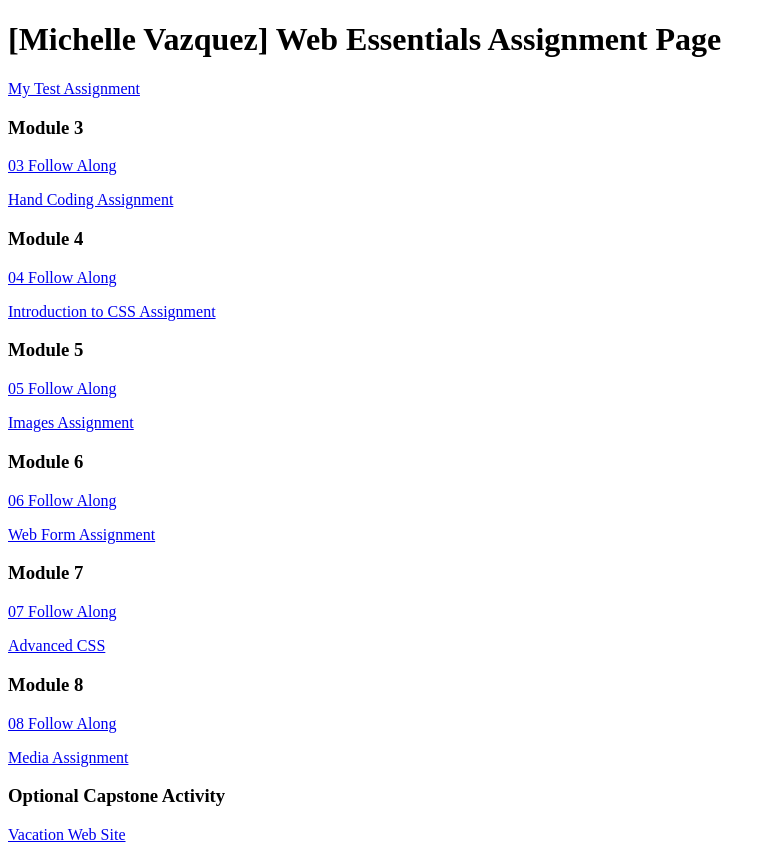
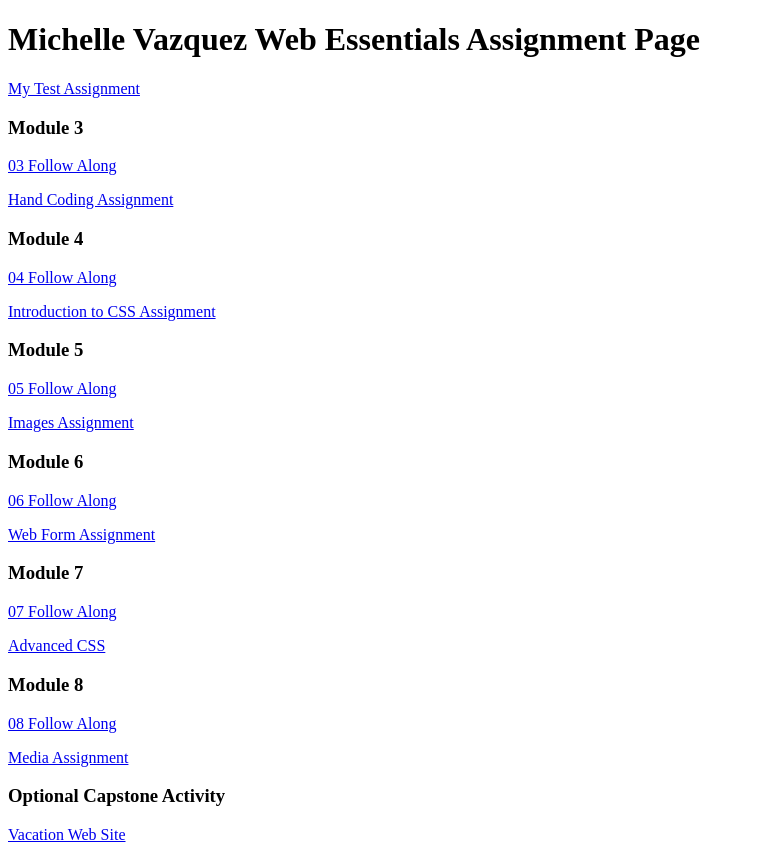
Before and after one commit to mimivaz22/dwdd1600, a plain HTML site: page index.html in a window 1280 px wide. Shown: the whole page, without its empty margins (0-776 px from the left). Drawn offline with Linux system fonts and the light colour scheme.

Commit message:
Fixed my Name

```diff
--- a/index.html
+++ b/index.html
@@ -6,7 +6,7 @@
 		<title>dwdd 1600 assignment list page</title>
 	</head>
 	<body>
-		<h1> [Michelle Vazquez] Web Essentials Assignment Page</h1>
+		<h1> Michelle Vazquez Web Essentials Assignment Page</h1>
 		<p><a href="01test">My Test Assignment</a></p>
 
 		<h3>Module 3</h3>
```
